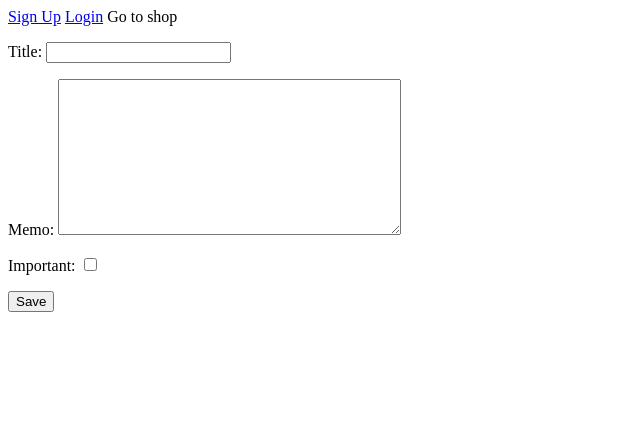
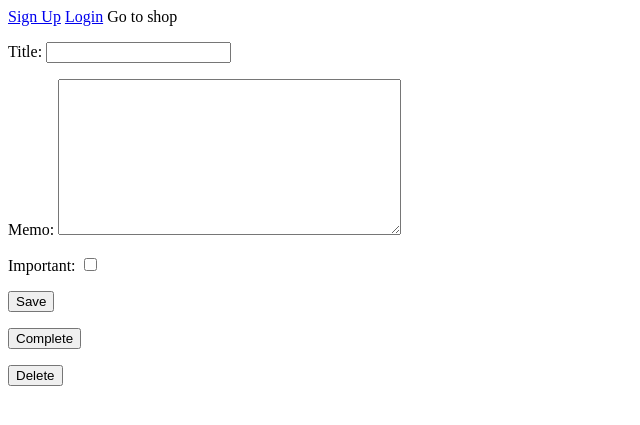
Before and after one commit to YuriShepel/django4-todo-app, a Django app: template todo/templates/todo/view_todo.html in a window 1280 px wide. Shown: the top 425 px of the page, without its empty margins (0-640 px from the left). Run offline with Django 4.2, Linux system fonts and the light colour scheme; the template is opened without the code that fills it: values that come from a table or form of the project are taken from there, others are empty; data comes from the database, SQL or seed files in the repository; both versions use the stored data as it was after the commit.

Commit message:
Added delete and comlete functions

```diff
--- a/todo/templates/todo/view_todo.html
+++ b/todo/templates/todo/view_todo.html
@@ -8,4 +8,12 @@
     {{ form.as_p }}
     <button type="submit">Save</button>
     </form>
+    <form method="POST" action="{% url 'complete_todo' todo.id %}">
+    {% csrf_token %}
+    <button type="submit">Complete</button>
+    </form>
+    <form method="POST" action="{% url 'delete_todo' todo.id %}">
+    {% csrf_token %}
+    <button type="submit">Delete</button>
+    </form>
 {% endblock %}
--- a/todo/urls.py
+++ b/todo/urls.py
@@ -13,4 +13,6 @@ urlpatterns = [
     path('create', views.create_todo, name='create_todo'),
     path('current/', views.current_todos, name='current_todos'),
     path('todo/<int:todo_pk>/', views.view_todo, name='view_todo'),
+    path('todo/<int:todo_pk>/complete', views.complete_todo, name='complete_todo'),
+    path('todo/<int:todo_pk>/delete', views.delete_todo, name='delete_todo'),
 ]
```
Also changed, not shown: todo/views.py (+16 -0 lines), db.sqlite3.
